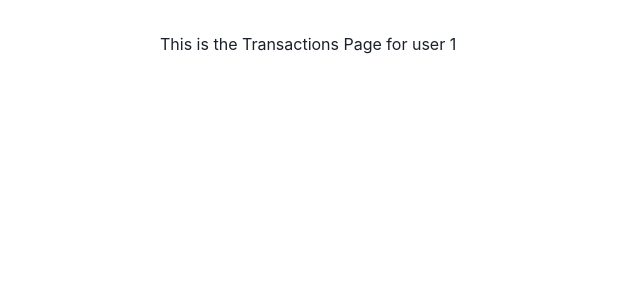
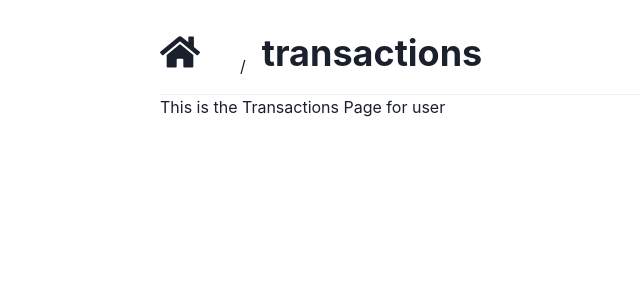
Before and after one commit to Vicorhe/finance_tracker, a Next.js app: page /1/transactions in a window 1280 px wide. Shown: the top 300 px of the page, without its empty margins (0-640 px from the left). Built offline with nearby package versions, Linux system fonts and the light colour scheme.

Commit message:
boiler plate for rest of the pages

```diff
--- a/pages/[username]/index.js
+++ b/pages/[username]/index.js
@@ -16,6 +16,7 @@ export default function Account() {
     <Box className={utilStyles.page}>
       <Nav breadcrumbs={breadcrumbs}>
       </Nav>
+      <Box my="1"/>
       <BoxLink title="Sources" path={`/${user.name}/sources`} />
       <BoxLink title="Transactions" path={`/${user.name}/transactions`} />
       <BoxLink title="Reports" path={`/${user.name}/reports`} />
--- a/pages/[username]/transactions.js
+++ b/pages/[username]/transactions.js
@@ -1,11 +1,20 @@
-import { useRouter } from 'next/router'
+import { useContext } from 'react'
+import { UserContext } from "../../context"
+import Nav from '../../components/Nav'
+import { Box } from "@chakra-ui/react"
+import utilStyles from '../../styles/utils.module.scss'
 
 export default function Transactions() {
-  const router = useRouter()
-  const { username } = router.query
+  const { user } = useContext(UserContext)
+  const breadcrumbs = [
+    { name: user.name, path: `/${user.name}` },
+    { name: "transactions", path: `/${user.name}/transactions` }
+  ]
   return (
-    <article>
-      <h1>This is the Transactions Page for user {username}</h1>
-    </article>
+    <Box className={utilStyles.page}>
+      <Nav breadcrumbs={breadcrumbs}>
+      </Nav>
+      <h1>This is the Transactions Page for user {user.name}</h1>
+    </Box>
   )
 }
```
Also changed, not shown: pages/[username]/reports.js (+15 -6 lines), pages/[username]/sources.js (+3 -4 lines).
